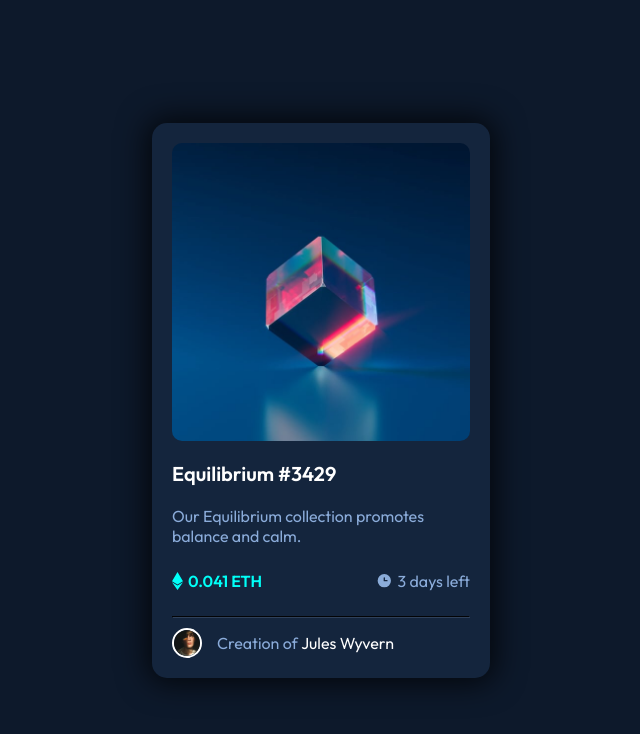
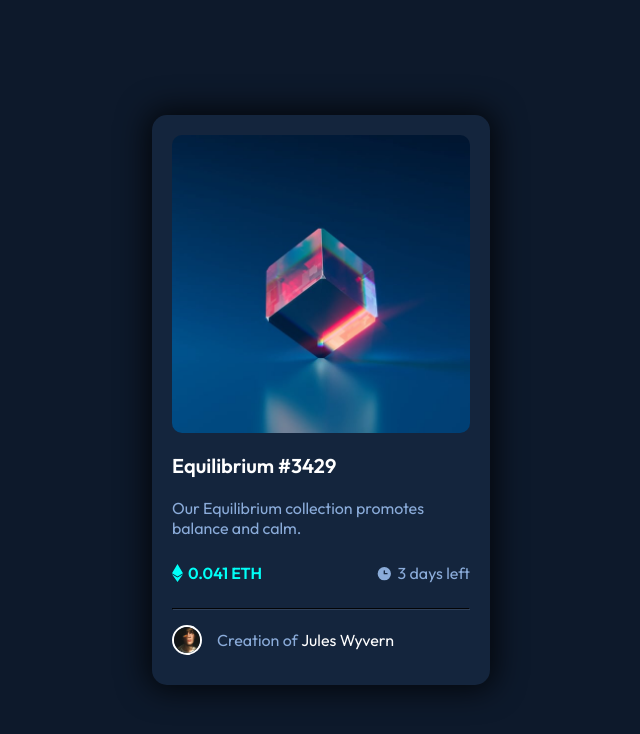
Before and after one commit to goraindiraja/nft-preview-card-component, a plain HTML site: page index.html in a window 1280 px wide. Shown: the whole page, without its empty margins (319-959 px from the left). Drawn offline with Linux system fonts and the light colour scheme.

Commit message:
Add files via upload

```diff
--- a/style.css
+++ b/style.css
@@ -106,7 +106,8 @@ hr{
 .author{
   display: flex;
   align-items: center;
-  padding-top: 10px;
+  padding-top: 15px;
+  padding-bottom: 10px;
 }
 
 .author img{
```
